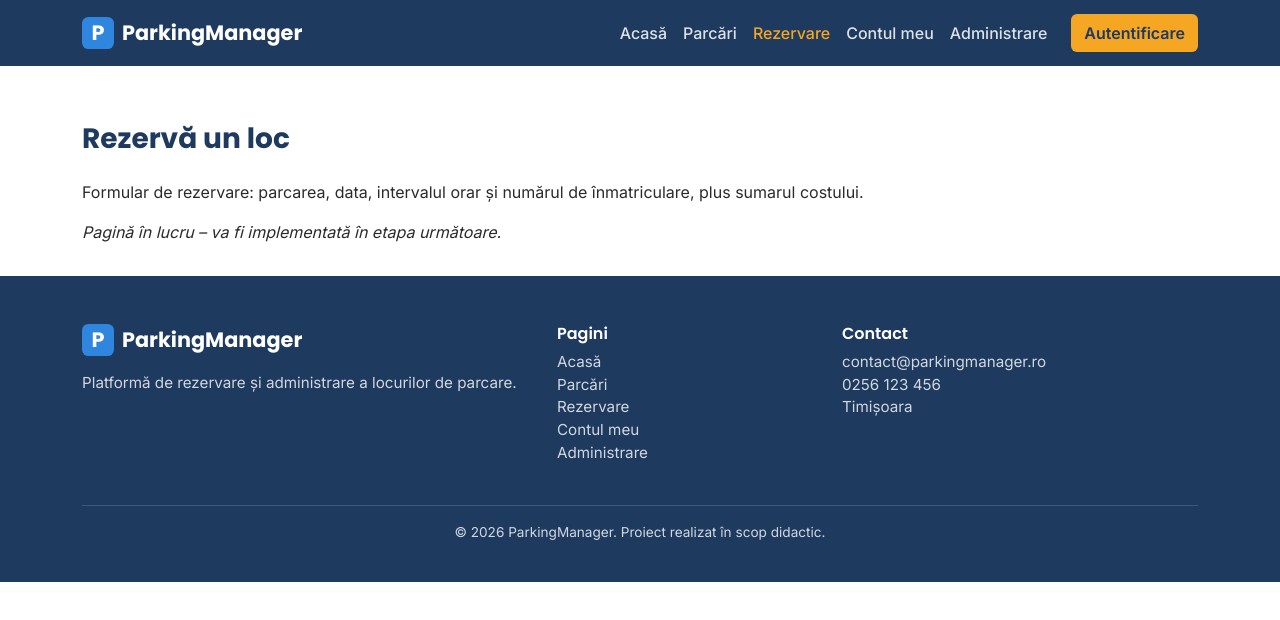
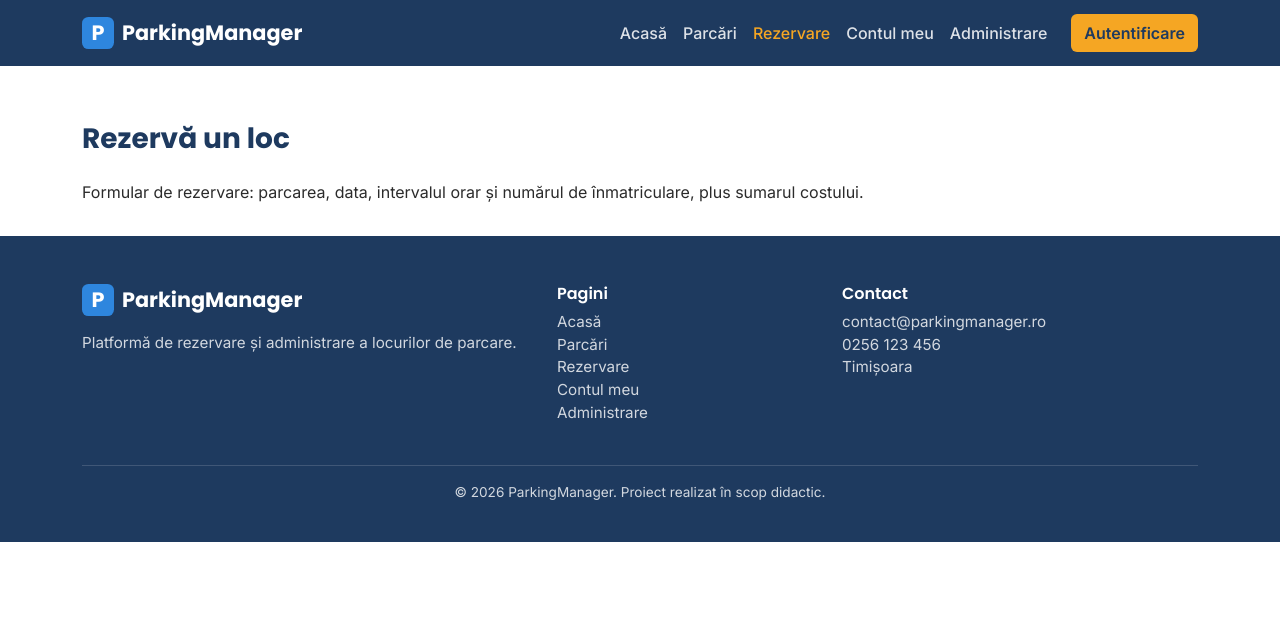
Before and after one commit to tudor6/parkingmanager, a plain HTML site: page rezervare.html in a window 1280 px wide. Drawn offline with nearby package versions, Linux system fonts and the light colour scheme.

Commit message:
Update rezervare.html to remove placeholder text
Removed the 'Pagină în lucru' message from the reservation section.

```diff
--- a/rezervare.html
+++ b/rezervare.html
@@ -37,7 +37,7 @@
   </header>
 
   <main>
-    <section class="container pm-section"><h1 class="pm-section-title">Rezervă un loc</h1><p>Formular de rezervare: parcarea, data, intervalul orar și numărul de înmatriculare, plus sumarul costului.</p><p><em>Pagină în lucru – va fi implementată în etapa următoare.</em></p></section>
+    <section class="container pm-section"><h1 class="pm-section-title">Rezervă un loc</h1><p>Formular de rezervare: parcarea, data, intervalul orar și numărul de înmatriculare, plus sumarul costului.</p></section>
   </main>
 
   <!-- ===== Subsol ===== -->
```
